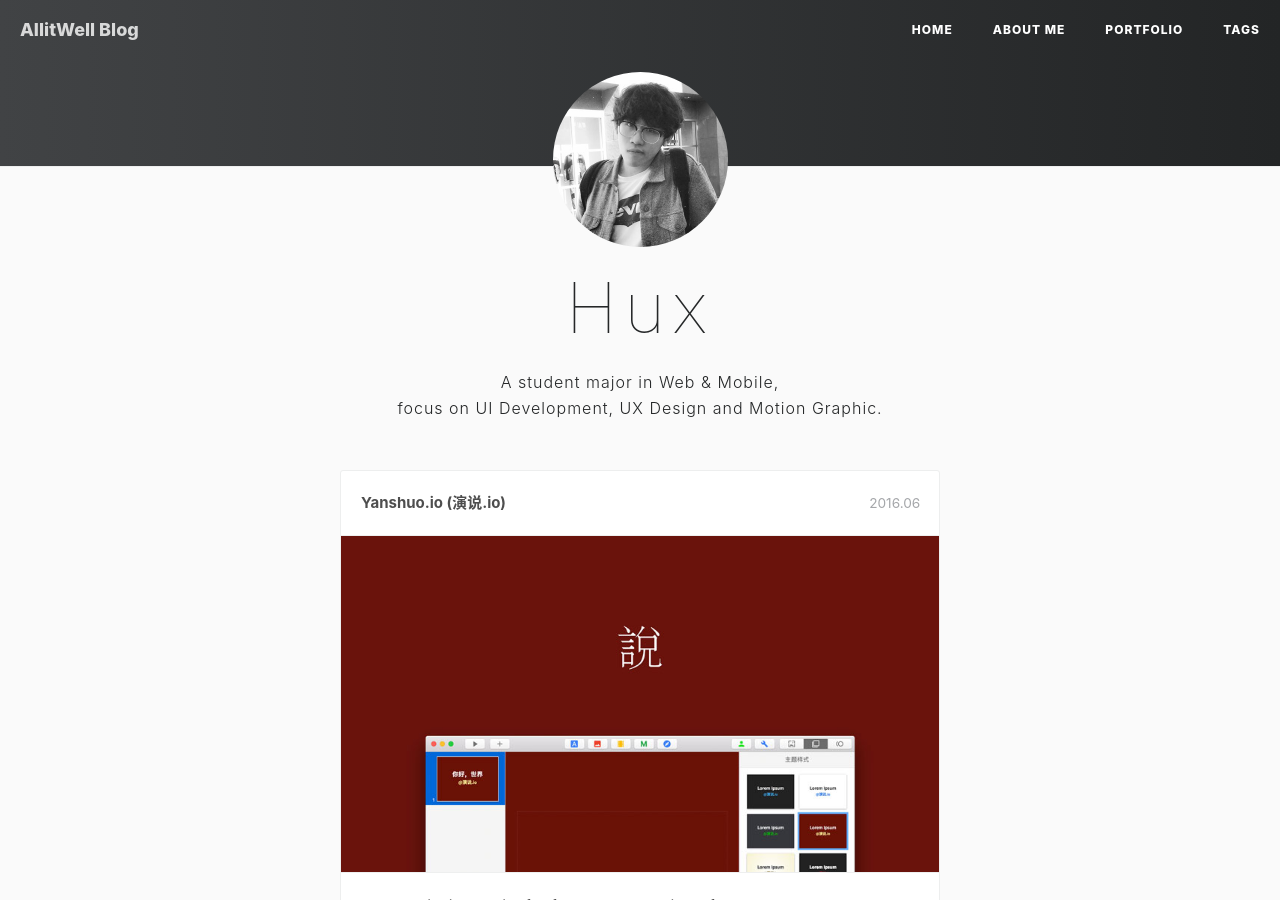
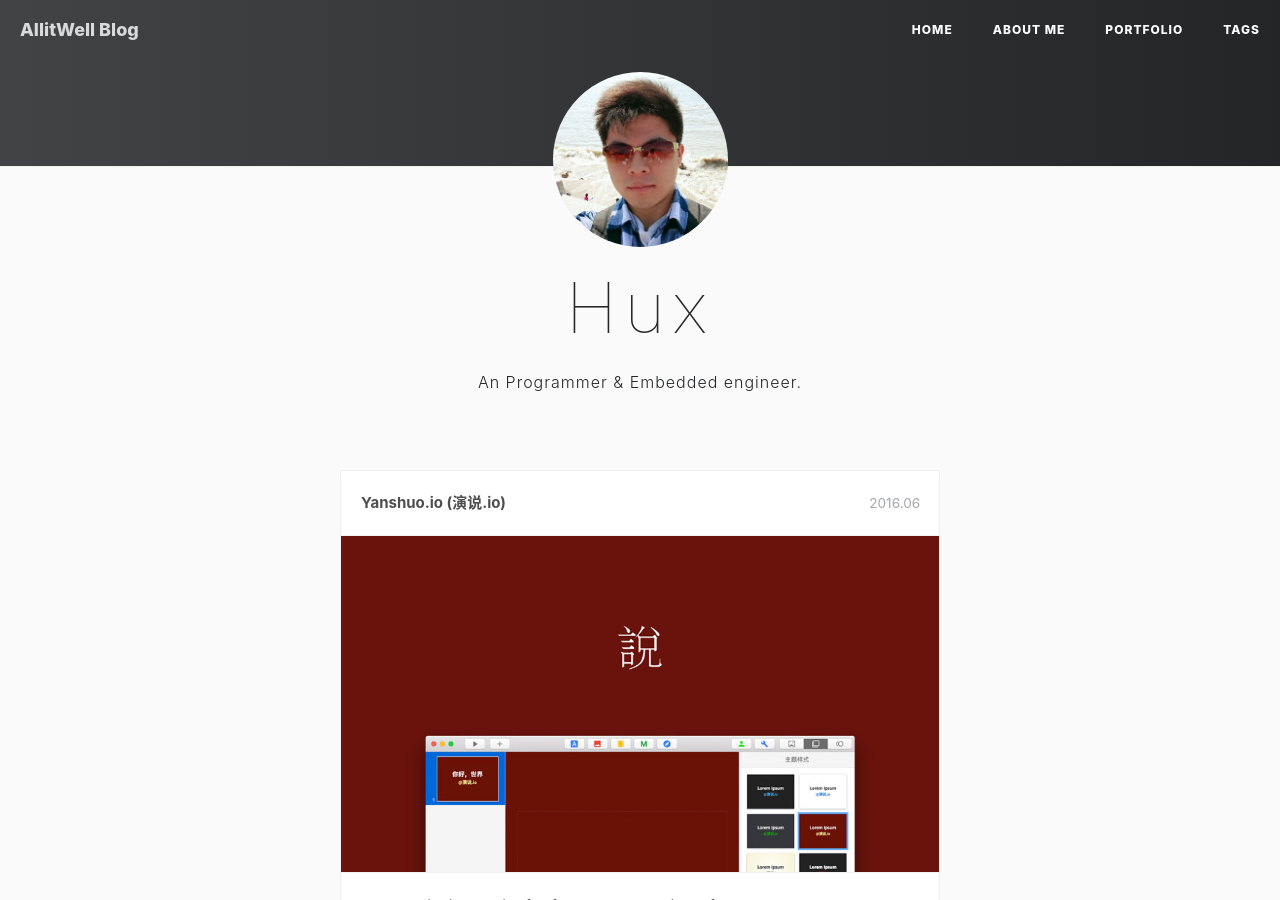
Before and after one commit to clandence/clandence.github.io, a Jekyll site: the page built from portfolio/index.html, in a window 1280 px wide and 900 px high. Built offline with Jekyll 4.4.1, drawn with Linux system fonts in a browser that asks for light colours; nearby versions of some CDN libraries; comment, search, counter and statistics services are not loaded.

Commit message:
portfolio

```diff
--- a/portfolio/index.html
+++ b/portfolio/index.html
@@ -16,10 +16,9 @@
 	<body>
 		<div class="container" style="margin:0;padding:0;width:100%;">
 			<header>
-				<img width="175" height="175" style="border-radius:50%;" src="/img/avatar-hux.jpg">
+				<img width="175" height="175" style="border-radius:50%;" src="/img/linzhifeng.jpg">
 				<h1>Hux</h1>
-				<p>A student major in Web & Mobile,<br>
-					focus on UI Development, UX Design and Motion Graphic.</p>
+				<p>An Programmer & Embedded engineer.</p>
 			</header>
 			<div class="main">
 				<ul class="cbp_tmtimeline">
```
